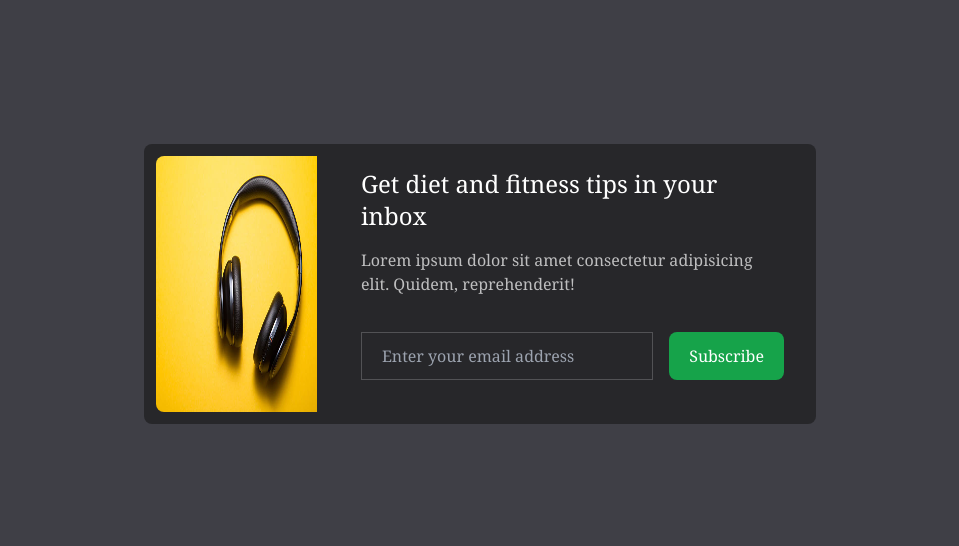
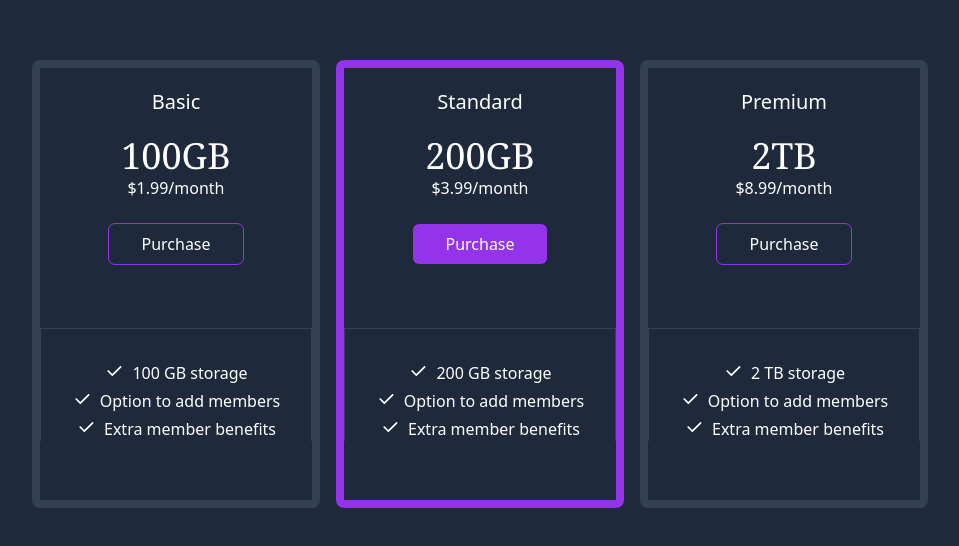
Before and after one commit to PaulosNed/Requirement-Project, a React (Create React App) app: page / in a window 1280 px wide. Shown: the part 116-662 px from the top of the page, without its empty margins (160-1119 px from the left). Built offline with nearby package versions, Linux system fonts and the light colour scheme.

Commit message:
price tags complete

```diff
--- a/src/App.js
+++ b/src/App.js
@@ -1,23 +1,176 @@
-import image6 from "./img/img6.jpg";
-
 function App() {
 
   return (
-    <div className="h-screen bg-zinc-700 flex items-center justify-center gap-8">
-      <div className="max-w-sm md:max-w-2xl bg-zinc-800 text-white flex flex-col md:flex-row rounded-lg items-center">
-        <div className="w-full md:w-64 p-3">
-          <img src={image6} alt="plant" className="w-full h-64 rounded-l-lg transform hover:scale-105 hover:rounded-lg duration-300"/>
-        </div>
-
-        <div className="mx-auto flex flex-col gap-4 px-8 font-serif">
-          <h1 className="text-2xl">Get diet and fitness tips in your inbox</h1>
-          <p className="text-white/70">Lorem ipsum dolor sit amet consectetur adipisicing elit. Quidem, reprehenderit!</p>
-          <div className="flex flex-col md:flex-row gap-4 my-5">
-            <input type="text" placeholder="Enter your email address" className="border border-white/20 bg-zinc-800 w-full text-white py-2 px-5 focus:outline-none"/>
-            <button type="submit" className="bg-green-600 rounded-lg px-5 h-12 transform hover:scale-105 hover:bg-lime-600 hover:text-zinc-800 duration-200">Subscribe</button>
+    <div className="flex justify-center items-center bg-slate-800 text-white">
+      <div className="my-10 flex flex-col md:flex-row md:my-0 md:h-screen justify-center md:items-center gap-4">
+        <div className="h-100 md:h-128 w-72 border-8 border-slate-700 rounded-lg flex flex-col items-center">
+          <h3 className="my-5 text-xl">Basic</h3>
+          <h1 className="text-4xl font-serif">100GB</h1>
+          <p className="text-md">$1.99/month</p>
+          <button className="my-6 outline outline-1 outline-purple-600 hover:bg-purple-600 hover:outline-none px-8 py-2 rounded-md">Purchase</button>
+          <div className="w-full mt-10 pt-8 border border-b-0 border-slate-700 flex flex-col gap-1">
+            <div className="flex gap-2 justify-center">
+              <svg
+                  xmlns="http://www.w3.org/2000/svg"
+                  class="w-5 h-5"
+                  viewBox="0 0 24 24"
+                  stroke-width="2"
+                  stroke="currentColor"
+                  fill="none"
+                  stroke-linecap="round"
+                  stroke-linejoin="round"
+                >
+                  <path stroke="none" d="M0 0h24v24H0z" fill="none" />
+                  <path d="M5 12l5 5l10 -10" />
+                </svg>
+              <p className="text-md">100 GB storage</p>
+            </div>
+            <div className="flex gap-2 justify-center">
+              <svg
+                  xmlns="http://www.w3.org/2000/svg"
+                  class="w-5 h-5"
+                  viewBox="0 0 24 24"
+                  stroke-width="2"
+                  stroke="currentColor"
+                  fill="none"
+                  stroke-linecap="round"
+                  stroke-linejoin="round"
+                >
+                  <path stroke="none" d="M0 0h24v24H0z" fill="none" />
+                  <path d="M5 12l5 5l10 -10" />
+                </svg>
+              <p className="text-md">Option to add members</p>
+            </div>
+            <div className="flex gap-2 justify-center">
+              <svg
+                  xmlns="http://www.w3.org/2000/svg"
+                  class="w-5 h-5"
+                  viewBox="0 0 24 24"
+                  stroke-width="2"
+                  stroke="currentColor"
+                  fill="none"
+                  stroke-linecap="round"
+                  stroke-linejoin="round"
+                >
+                  <path stroke="none" d="M0 0h24v24H0z" fill="none" />
+                  <path d="M5 12l5 5l10 -10" />
+                </svg>
+              <p className="text-md">Extra member benefits</p>
+            </div>
           </div>
         </div>
-
+        <div className="h-100 md:h-128 w-72 border-8 border-purple-600 rounded-lg flex flex-col items-center">
+          <h3 className="my-5 text-xl">Standard</h3>
+          <h1 className="text-4xl font-serif">200GB</h1>
+          <p className="text-md">$3.99/month</p>
+          <button className="my-6 hover:outline hover:outline-1 hover:outline-none hover:bg-slate-700 bg-purple-600 px-8 py-2 rounded-md">Purchase</button>
+          <div className="w-full mt-10 pt-8 border border-b-0 border-slate-700 flex flex-col gap-1">
+            <div className="flex gap-2 justify-center">
+              <svg
+                  xmlns="http://www.w3.org/2000/svg"
+                  class="w-5 h-5"
+                  viewBox="0 0 24 24"
+                  stroke-width="2"
+                  stroke="currentColor"
+                  fill="none"
+                  stroke-linecap="round"
+                  stroke-linejoin="round"
+                >
+                  <path stroke="none" d="M0 0h24v24H0z" fill="none" />
+                  <path d="M5 12l5 5l10 -10" />
+                </svg>
+              <p className="text-md">200 GB storage</p>
+            </div>
+            <div className="flex gap-2 justify-center">
+              <svg
+                  xmlns="http://www.w3.org/2000/svg"
+                  class="w-5 h-5"
+                  viewBox="0 0 24 24"
+                  stroke-width="2"
+                  stroke="currentColor"
+                  fill="none"
+                  stroke-linecap="round"
+                  stroke-linejoin="round"
+                >
+                  <path stroke="none" d="M0 0h24v24H0z" fill="none" />
+                  <path d="M5 12l5 5l10 -10" />
+                </svg>
+              <p className="text-md">Option to add members</p>
+            </div>
+            <div className="flex gap-2 justify-center">
+              <svg
+                  xmlns="http://www.w3.org/2000/svg"
+                  class="w-5 h-5"
+                  viewBox="0 0 24 24"
+                  stroke-width="2"
+                  stroke="currentColor"
+                  fill="none"
+                  stroke-linecap="round"
+                  stroke-linejoin="round"
+                >
+                  <path stroke="none" d="M0 0h24v24H0z" fill="none" />
+                  <path d="M5 12l5 5l10 -10" />
+                </svg>
+              <p className="text-md">Extra member benefits</p>
+            </div>
+          </div>
+        </div>
+        <div className="h-100 md:h-128 w-72 border-8 border-slate-700 rounded-lg flex flex-col items-center">
+          <h3 className="my-5 text-xl">Premium</h3>
+          <h1 className="text-4xl font-serif">2TB</h1>
+          <p className="text-md">$8.99/month</p>
+          <button className="my-6 outline outline-1 outline-purple-600 hover:bg-purple-600 hover:outline-none px-8 py-2 rounded-md">Purchase</button>
+          <div className="w-full mt-10 pt-8 border border-b-0 border-slate-700 flex flex-col gap-1">
+            <div className="flex gap-2 justify-center">
+              <svg
+                  xmlns="http://www.w3.org/2000/svg"
+                  class="w-5 h-5"
+                  viewBox="0 0 24 24"
+                  stroke-width="2"
+                  stroke="currentColor"
+                  fill="none"
+                  stroke-linecap="round"
+                  stroke-linejoin="round"
+                >
+                  <path stroke="none" d="M0 0h24v24H0z" fill="none" />
+                  <path d="M5 12l5 5l10 -10" />
+                </svg>
+              <p className="text-md">2 TB storage</p>
+            </div>
+            <div className="flex gap-2 justify-center">
+              <svg
+                  xmlns="http://www.w3.org/2000/svg"
+                  class="w-5 h-5"
+                  viewBox="0 0 24 24"
+                  stroke-width="2"
+                  stroke="currentColor"
+                  fill="none"
+                  stroke-linecap="round"
+                  stroke-linejoin="round"
+                >
+                  <path stroke="none" d="M0 0h24v24H0z" fill="none" />
+                  <path d="M5 12l5 5l10 -10" />
+                </svg>
+              <p className="text-md">Option to add members</p>
+            </div>
+            <div className="flex gap-2 justify-center">
+              <svg
+                  xmlns="http://www.w3.org/2000/svg"
+                  class="w-5 h-5"
+                  viewBox="0 0 24 24"
+                  stroke-width="2"
+                  stroke="currentColor"
+                  fill="none"
+                  stroke-linecap="round"
+                  stroke-linejoin="round"
+                >
+                  <path stroke="none" d="M0 0h24v24H0z" fill="none" />
+                  <path d="M5 12l5 5l10 -10" />
+                </svg>
+              <p className="text-md">Extra member benefits</p>
+            </div>
+          </div>
+        </div>
       </div>
     </div>
   );
--- a/tailwind.config.js
+++ b/tailwind.config.js
@@ -4,7 +4,12 @@ module.exports = {
     "./src/**/*.{js,jsx,ts,tsx}",
   ],
   theme: {
-    extend: {},
+    extend: {
+      spacing: {
+        '100': '26rem',
+        '128': '28rem'
+      }
+    },
   },
   plugins: [],
 }
```
